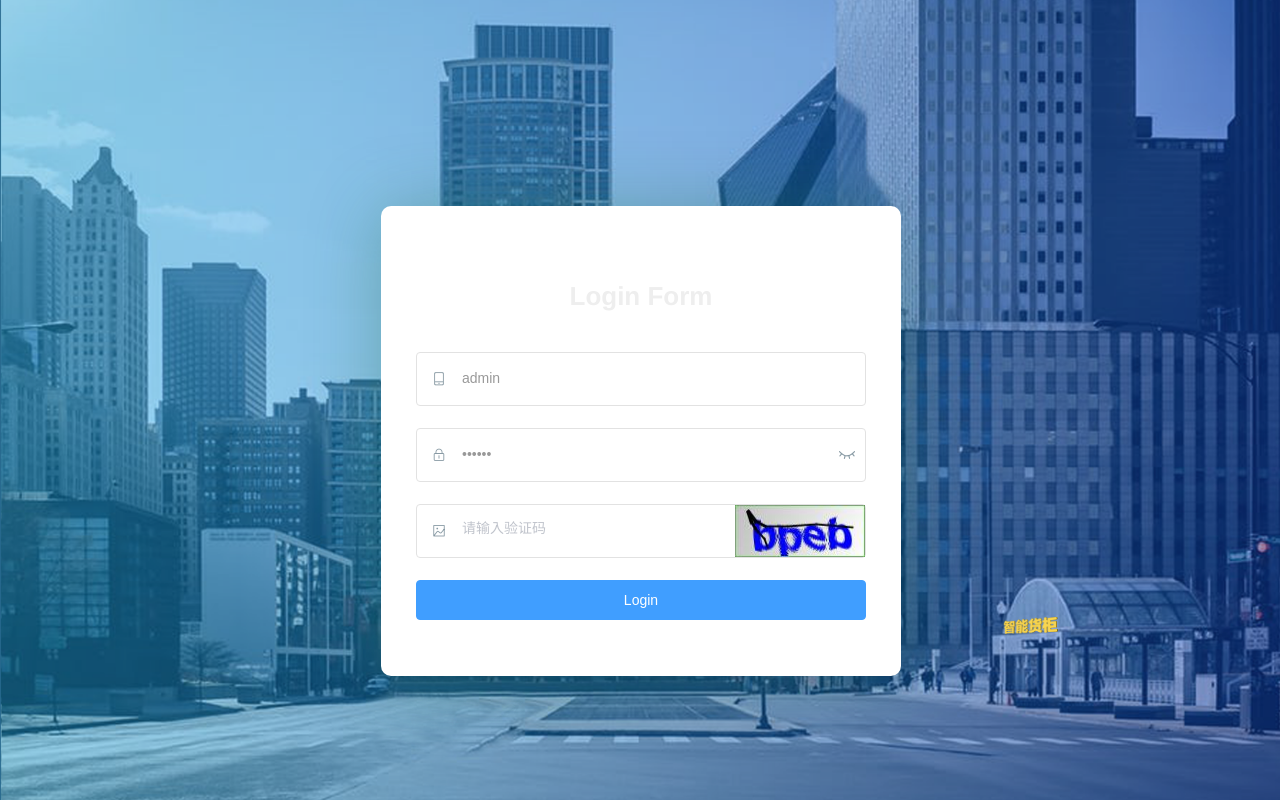
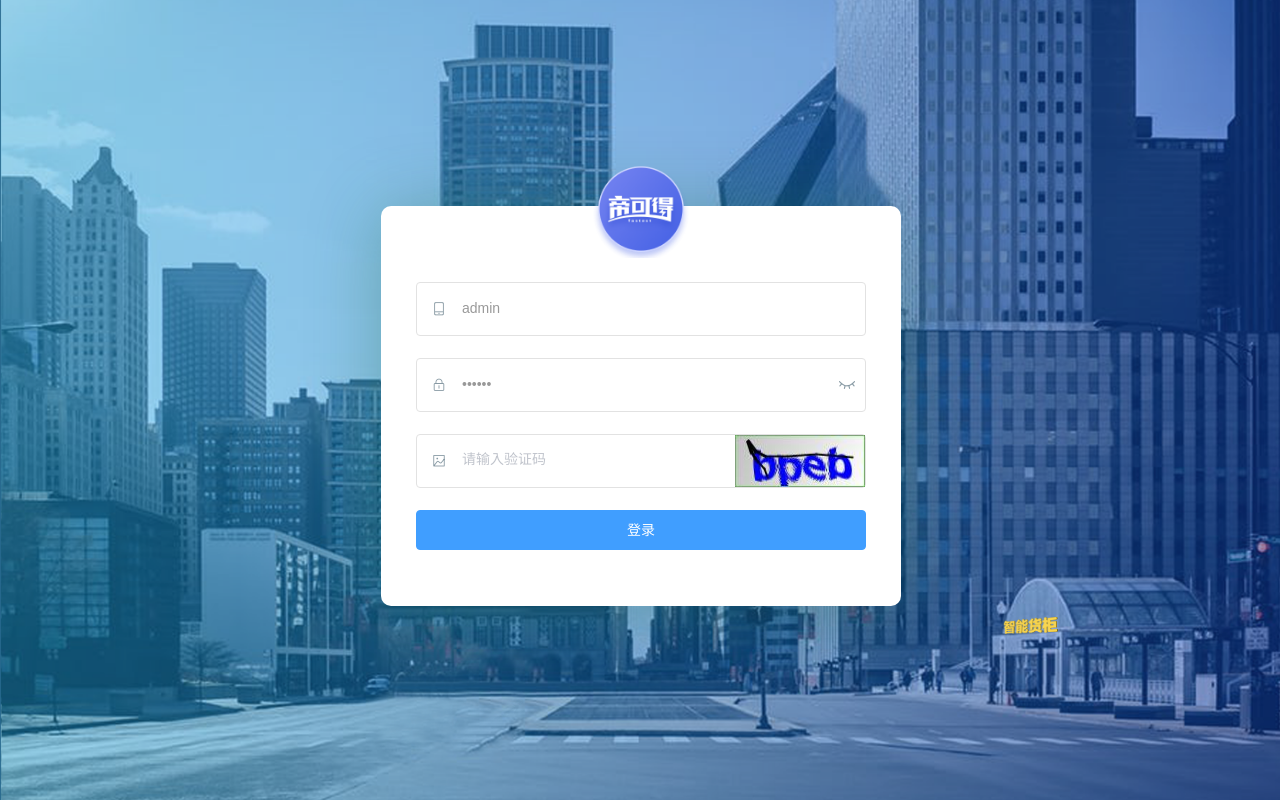
Before and after one commit to jie-95/DiKeDe, a Vue app: page /#/login in a window 1280 px wide. Built offline with nearby package versions, Linux system fonts and the light colour scheme.

Commit message:
登录样式调整完成

```diff
--- a/src/views/login/index.vue
+++ b/src/views/login/index.vue
@@ -9,7 +9,7 @@
       label-position="left"
     >
       <div class="title-container">
-        <h3 class="title">Login Form</h3>
+        <img src="../../assets/imgs/logo.png" alt="">
       </div>
 
       <el-form-item prop="username">
@@ -69,7 +69,7 @@
         type="primary"
         style="width: 100%; margin-bottom: 30px"
         @click.native.prevent="handleLogin"
-      >Login</el-button>
+      >登录</el-button>
 
       <div class="tips">
         <span style="margin-right: 20px">username: admin</span>
@@ -234,15 +234,16 @@ $light_gray: #eee;
     margin-left: -259px;
     width: 520px;
     max-width: 100%;
-    overflow: hidden;
     background-color: #fff;
     border-radius: 10px;
     padding: 76px 35px 0;
     box-shadow: 0 3px 70px 0 rgb(30 111 72 / 35%);
   }
+  // 验证码
   .keyImg {
     display: flex;
   }
+  // 验证码
 
   .tips {
     font-size: 14px;
@@ -267,12 +268,13 @@ $light_gray: #eee;
   .title-container {
     position: relative;
 
-    .title {
-      font-size: 26px;
-      color: $light_gray;
-      margin: 0px auto 40px auto;
-      text-align: center;
-      font-weight: bold;
+    img {
+      position: absolute;
+      width: 96px;
+      height: 96px;
+      top: -120px;
+      left: 50%;
+      margin-left: -48px;
     }
   }
 
```
